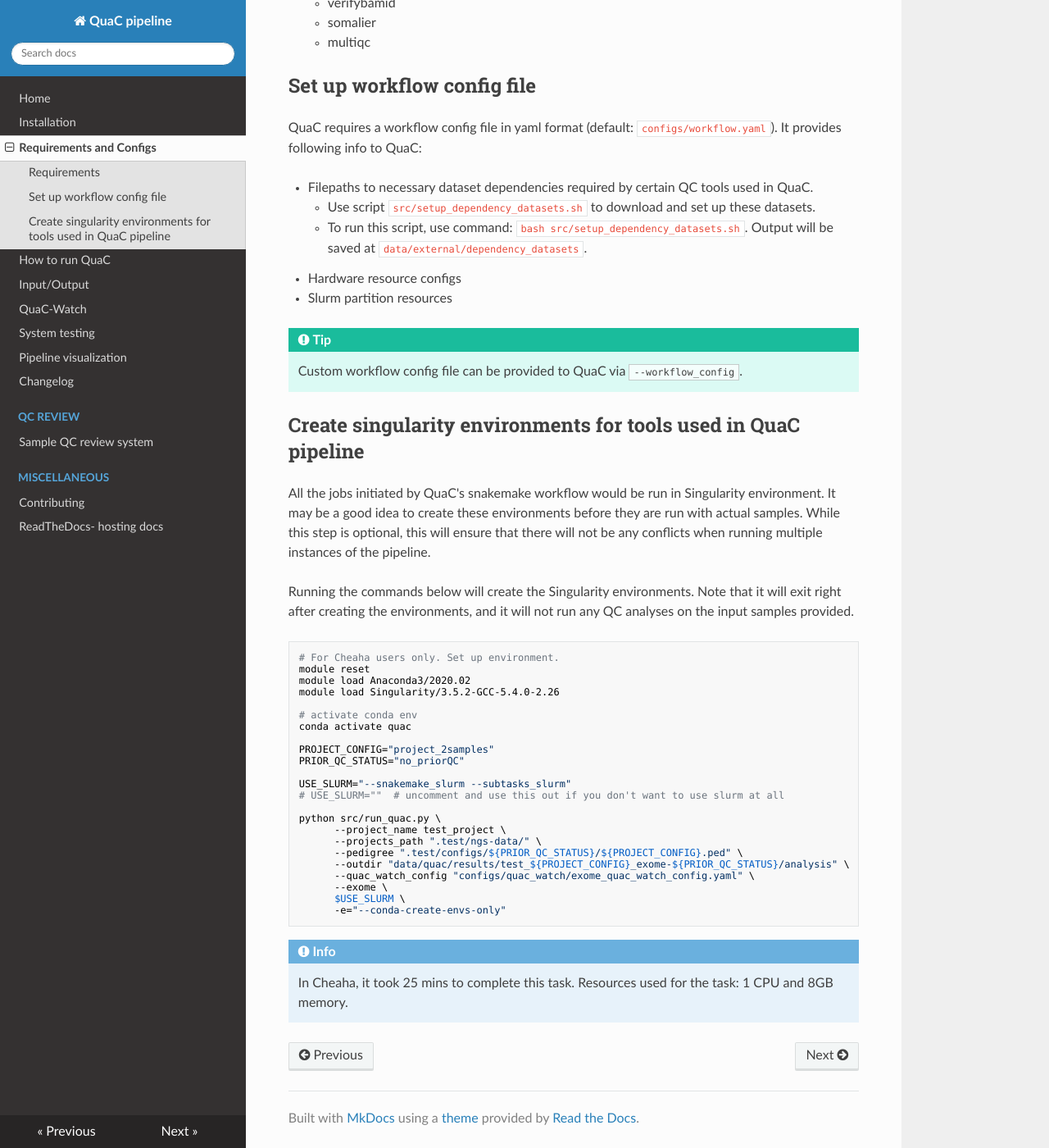
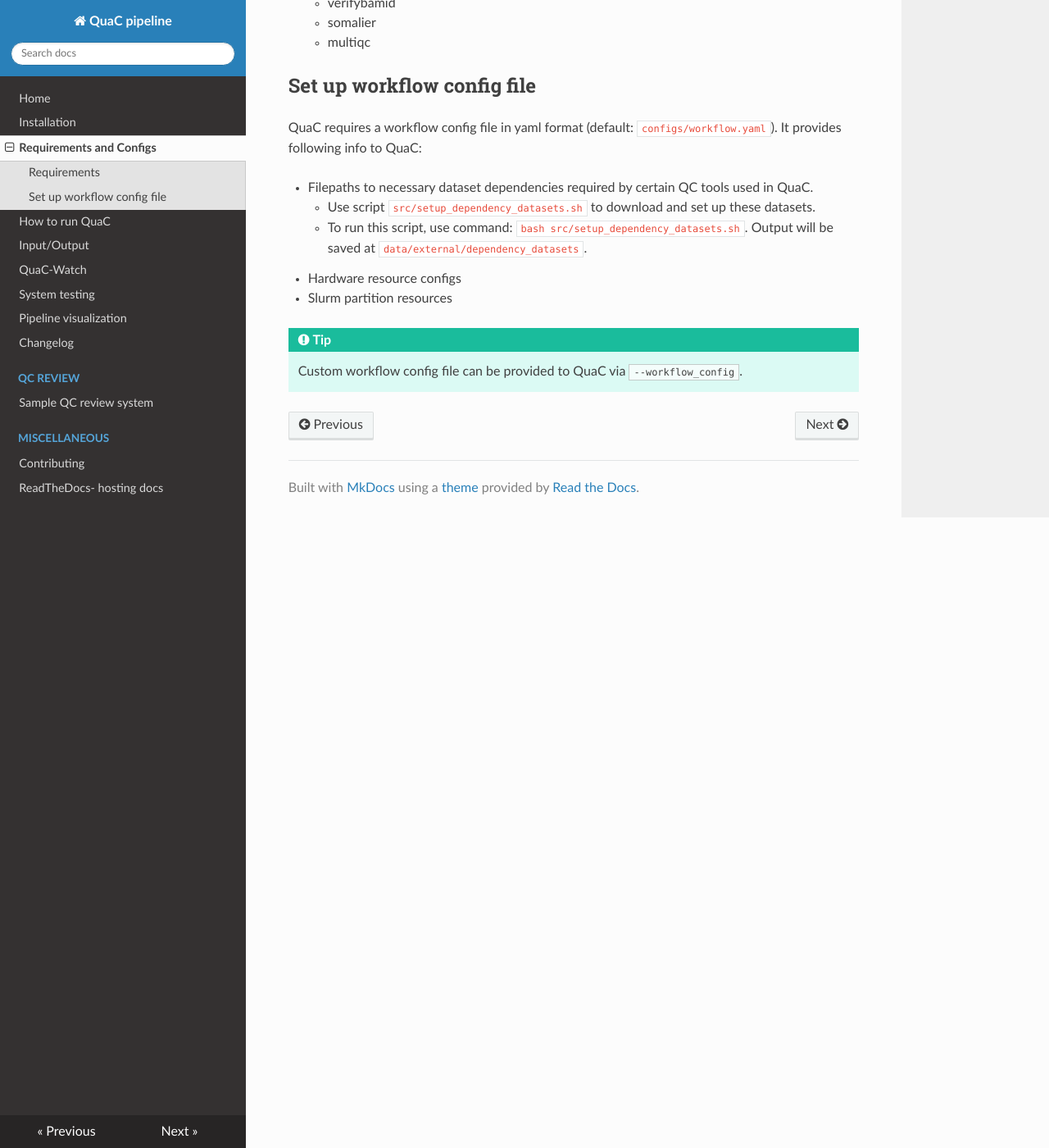
Before and after one commit to uab-cgds-worthey/quac, an MkDocs documentation site: the page built from docs/reqts_configs.md, in a window 1280 px wide and 1400 px high, scrolled down 963 px. Shown: the whole window at 82% size. Built offline with MkDocs 1.6.1, drawn with Linux system fonts in a browser that asks for light colours; nearby versions of some CDN libraries.

Commit message:
removes conda-create-envs-only section in docs

````diff
--- a/docs/reqts_configs.md
+++ b/docs/reqts_configs.md
@@ -44,42 +44,3 @@ QuaC requires a workflow config file in yaml format (default: `configs/workflow.
 
 !!! tip
     Custom workflow config file can be provided to QuaC via `--workflow_config`.
-
-
-## Create singularity environments for tools used in QuaC pipeline
-
-All the jobs initiated by QuaC's snakemake workflow would be run in Singularity environment. It may be a good idea to create these environments before they are run with actual samples. While this step is
-optional, this will ensure that there will not be any conflicts when running multiple instances of the pipeline.
-
-Running the commands below will create the Singularity environments. Note that it will exit right
-after creating the environments, and it will not run any QC analyses on the input samples provided.
-
-```sh
-# For Cheaha users only. Set up environment.
-module reset
-module load Anaconda3/2020.02
-module load Singularity/3.5.2-GCC-5.4.0-2.26
-
-# activate conda env
-conda activate quac
-
-PROJECT_CONFIG="project_2samples"
-PRIOR_QC_STATUS="no_priorQC"
-
-USE_SLURM="--snakemake_slurm --subtasks_slurm"
-# USE_SLURM=""  # uncomment and use this out if you don't want to use slurm at all
-
-python src/run_quac.py \
-      --project_name test_project \
-      --projects_path ".test/ngs-data/" \
-      --pedigree ".test/configs/${PRIOR_QC_STATUS}/${PROJECT_CONFIG}.ped" \
-      --outdir "data/quac/results/test_${PROJECT_CONFIG}_exome-${PRIOR_QC_STATUS}/analysis" \
-      --quac_watch_config "configs/quac_watch/exome_quac_watch_config.yaml" \
-      --exome \
-      $USE_SLURM \
-      -e="--conda-create-envs-only"
-```
-
-!!! info
-
-    In Cheaha, it took 25 mins to complete this task. Resources used for the task: 1 CPU and 8GB memory.
````
